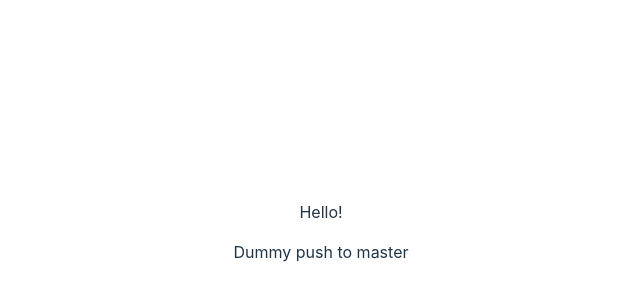
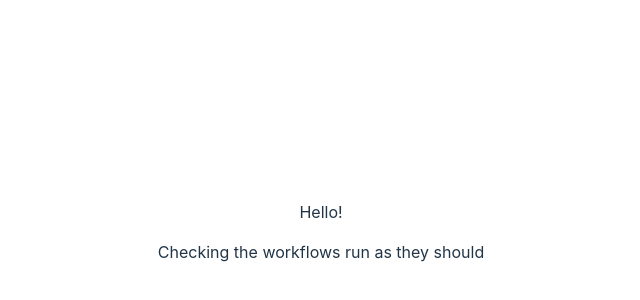
Before and after one commit to gyr1967/graph-algorithm-game, a Vue app in the folder game/frontend/: page / in a window 1280 px wide. Shown: the part 168-468 px from the top of the page, without its empty margins (319-959 px from the left). Built offline with nearby package versions, Linux system fonts and the light colour scheme.

Commit message:
test workflows work on game/frontend

```diff
--- a/game/frontend/src/App.vue
+++ b/game/frontend/src/App.vue
@@ -4,5 +4,5 @@ import HelloWorld from "./components/HelloWorld.vue";
 
 <template>
     <HelloWorld msg="Hello!" />
-    <p>Dummy push to master</p>
+    <p>Checking the workflows run as they should</p>
 </template>
```
